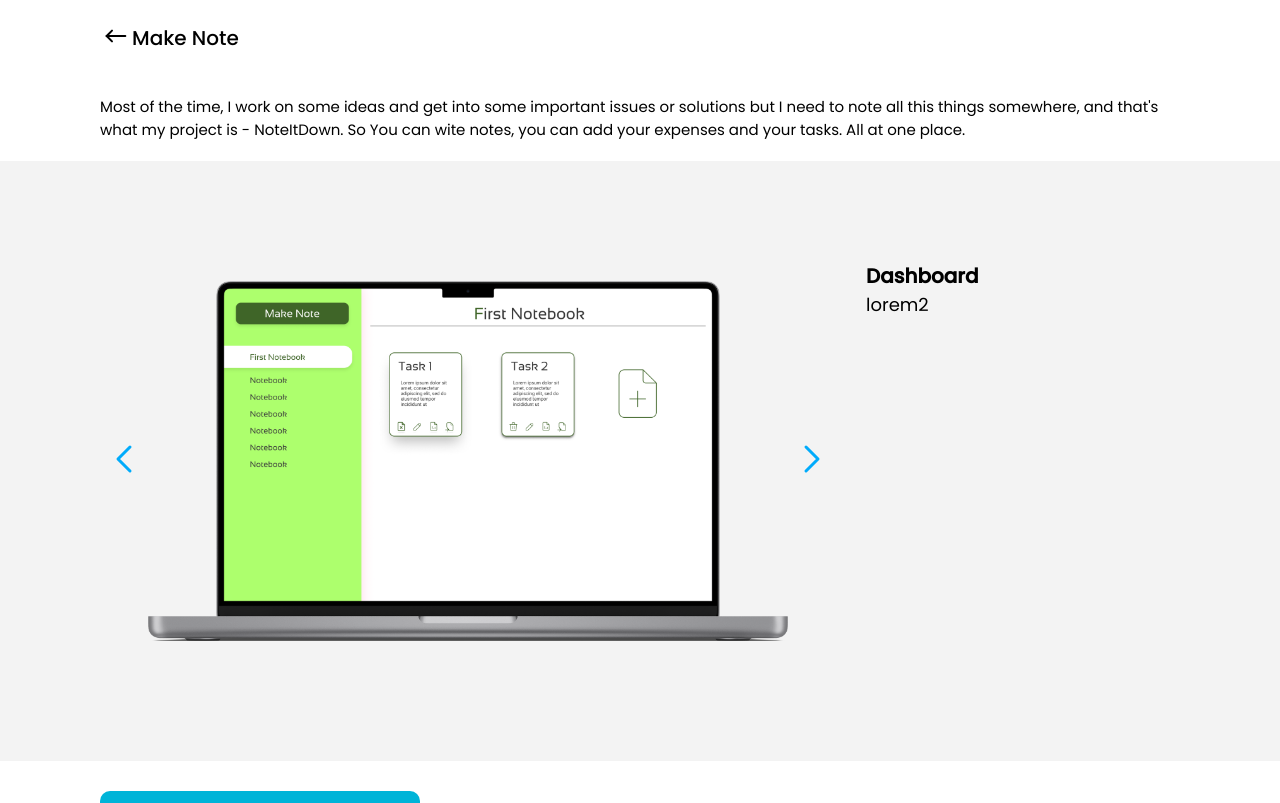
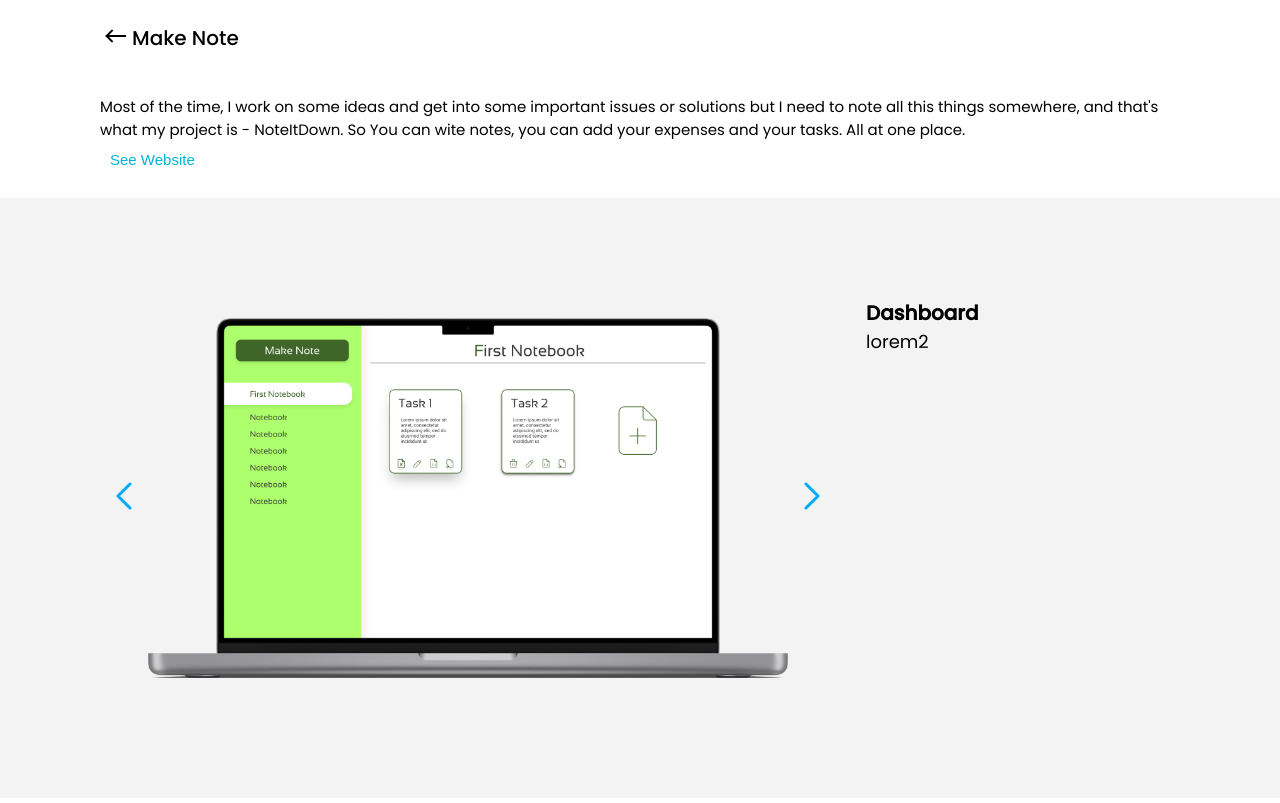
Before and after one commit to Kshirsagar-Govind/the-portfolio, a React (Create React App) app: page /project-make-note in a window 1280 px wide. Shown: the top 803 px of the page. Built offline with nearby package versions, Linux system fonts and the light colour scheme.

Commit message:
cta added for project links

```diff
--- a/src/Components/MyWorkPage.jsx
+++ b/src/Components/MyWorkPage.jsx
@@ -29,7 +29,7 @@
       <div className="page-title-div">
         <div className="vr-line" />
         <h1>
-          My
+          Personal
           <span className="prim-color"> Projects</span>
         </h1>
       </div>
--- a/src/Components/WorkPages/ecom-page.jsx
+++ b/src/Components/WorkPages/ecom-page.jsx
@@ -84,7 +84,6 @@
           >
             See Website
           </button>
-          <a href="https://ecommerce-site-psi.vercel.app/">See Website</a>
         </div>
 
         <SSAlbum images={images} />
--- a/src/Components/WorkPages/make-note-page.jsx
+++ b/src/Components/WorkPages/make-note-page.jsx
@@ -68,6 +68,13 @@
             and that's what my project is - NoteItDown. So You can wite notes,
             you can add your expenses and your tasks. All at one place.
           </p>
+          <button
+            onClick={() => {
+              window.open("https://make-note.vercel.app/");
+            }}
+          >
+            See Website
+          </button>
         </div>
 
         <SSAlbum images={images} />
--- a/src/Components/WorkPages/note-it-down-page.jsx
+++ b/src/Components/WorkPages/note-it-down-page.jsx
@@ -82,6 +82,14 @@
             and that's what my project is - NoteItDown. So You can wite notes,
             you can add your expenses and your tasks. All at one place.
           </p>
+
+          <button
+            onClick={() => {
+              window.open("https://note-it-down-project.vercel.app/");
+            }}
+          >
+            See Website
+          </button>
         </div>
 
         <SSAlbum images={images} />
```
